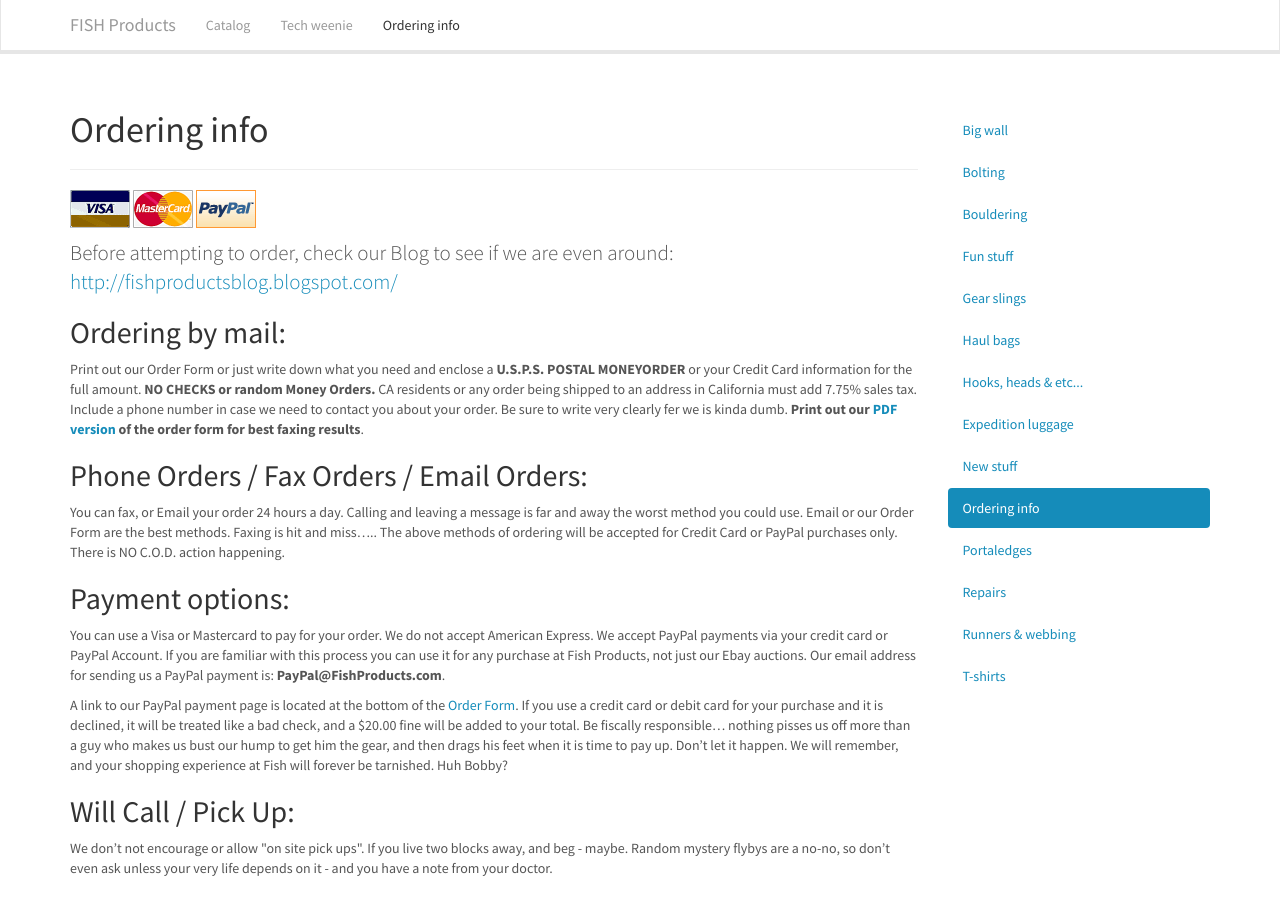
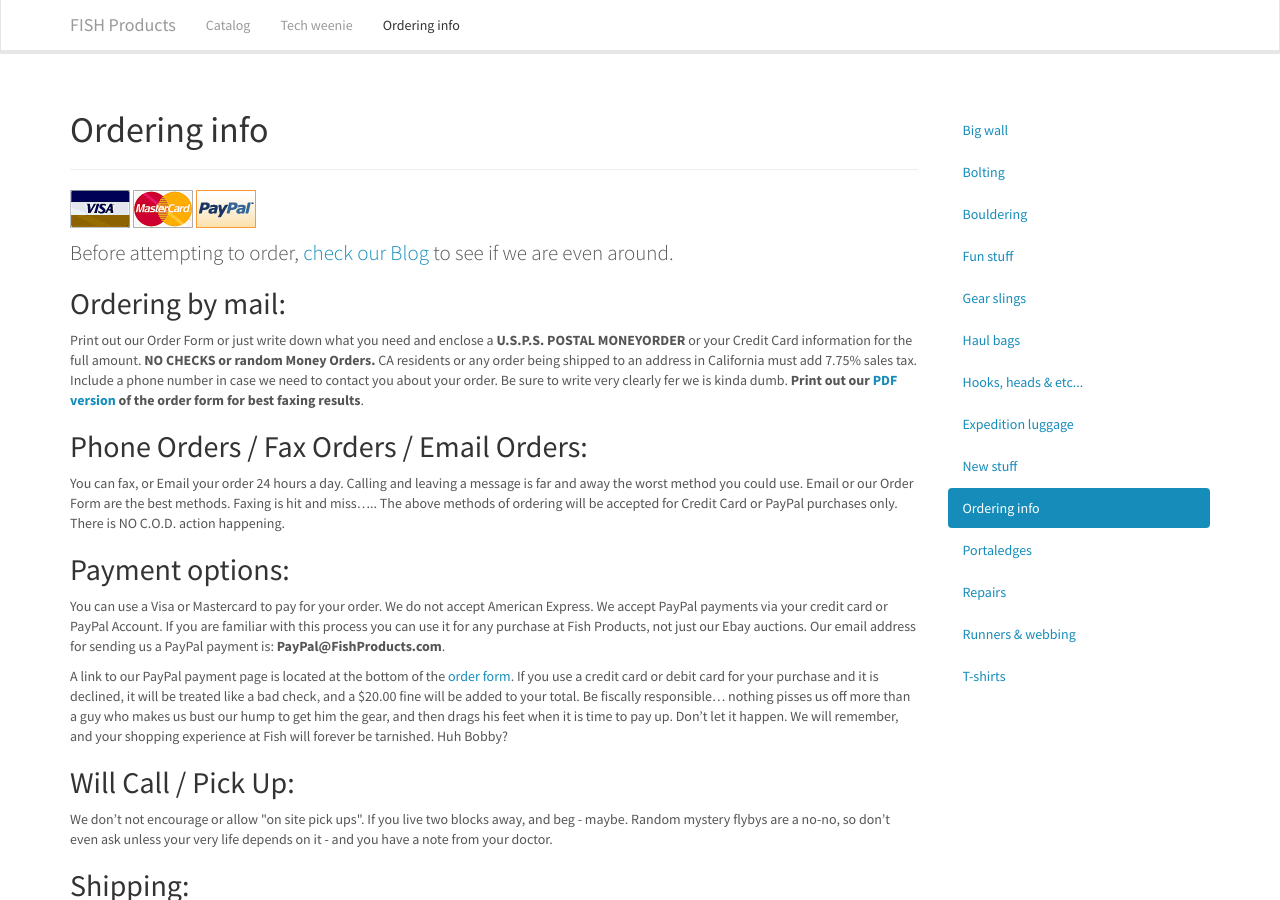
Before and after one commit to tymadsen/fishproducts, a Jekyll site: the page built from catalog/ordering_info.md, in a window 1280 px wide and 900 px high. Built offline with Jekyll 4.4.1, drawn with Linux system fonts in a browser that asks for light colours.

Commit message:
added order form and marked down ordering info some more

```diff
--- a/catalog/ordering_info.md
+++ b/catalog/ordering_info.md
@@ -6,23 +6,19 @@
 group: ordering
 ---
 
-<p>
-  <img src="{{ "/pics/visa.gif" | prepend: site.baseurl }}" width="60" height="38">
-  <img src="{{ "/pics/mastercard.gif" | prepend: site.baseurl }}" width="60" height="38">
-  <img src="{{ "/pics/paypal_logo.gif" | prepend: site.baseurl }}" width="60" height="38">
-</p>
-<p class="lead">
-  Before attempting to order, check our Blog to see if we are even around:
-  <br />
-  <a href="http://www.fishproductsblog.blogspot.com" target="_blank">http://fishproductsblog.blogspot.com/</a>
-</p>
+![Visa]({{ "/pics/visa.gif" | prepend: site.baseurl }})
+![Mastercard]({{ "/pics/mastercard.gif" | prepend: site.baseurl }})
+![PayPal]({{ "/pics/paypal_logo.gif" | prepend: site.baseurl }})
+
+Before attempting to order, [check our Blog](http://www.fishproductsblog.blogspot.com){: target="_blank"} to see if we are even around.
+{: .lead }
 
 
 Ordering by mail:
 ---
 
 Print out our Order Form or just write down what you need and enclose a **U.S.P.S. POSTAL MONEYORDER** or your Credit Card information for the full amount. **NO CHECKS or random Money Orders.** CA residents or any order being shipped to an address in California must add 7.75% sales tax. Include a phone number in case we need to contact you about your order. Be sure to write very clearly fer we is kinda dumb.
-**Print out our <a href="orderform.pdf" target="_blank">PDF version</a> of the order form for best faxing results**.
+**Print out our [PDF version]({{ "/files/orderform.pdf" | prepend: site.baseurl }}){: target="_blank"} of the order form for best faxing results**.
 
 
 Phone Orders / Fax Orders / Email Orders:
@@ -37,7 +33,7 @@
 
 You can use a Visa or Mastercard to pay for your order. We do not accept American Express. We accept PayPal payments via your credit card or PayPal Account. If you are familiar with this process you can use it for any purchase at Fish Products, not just our Ebay auctions. Our email address for sending us a PayPal payment is: **PayPal@FishProducts.com**.
 
-A link to our PayPal payment page is located at the bottom of the <a href="orderform.html" target="_blank">Order Form</a>. If you use a credit card or debit card for your purchase and it is declined, it will be treated like a bad check, and a $20.00 fine will be added to your total. Be fiscally responsible... nothing pisses us off more than a guy who makes us bust our hump to get him the gear, and then drags his feet when it is time to pay up. Don't let it happen. We will remember, and your shopping experience at Fish will forever be tarnished. Huh Bobby?
+A link to our PayPal payment page is located at the bottom of the [order form]({{ "/catalog/orderform/" | prepend: site.baseurl }}). If you use a credit card or debit card for your purchase and it is declined, it will be treated like a bad check, and a $20.00 fine will be added to your total. Be fiscally responsible... nothing pisses us off more than a guy who makes us bust our hump to get him the gear, and then drags his feet when it is time to pay up. Don't let it happen. We will remember, and your shopping experience at Fish will forever be tarnished. Huh Bobby?
 
 
 Will Call / Pick Up:
@@ -69,7 +65,7 @@
 
 Sometimes an item you order will be out of stock or backordered. If this happens, and we can not ship your entire order within a reasonable amount of time, we will notify you of the delay. To reduce the chance of any shipping delay of your order, include second color choices or any other options that will streamline your order. Be sure to put a &quot;drop dead date&quot; on the order form. This is the day you absolutely need to have the gear or your whole vacation is ruined. If you have a firm deadline we will bust our ass to meet it. We know how it is to leave on a trip without a much needed piece of gear ... it sucks! Be sure to read the ordering tips below:
 
-<img src="{{ "/pics/union_jack.jpg" | prepend: site.baseurl }}" width="71" height="35"> International orders <small>(especially you british guys and gals...)</small>
+![International]({{ "/pics/union_jack.jpg" | prepend: site.baseurl }}){: width="71" } International orders <small>(especially you british guys and gals...)</small>
 ---
 
 **If you are coming to the USA to climb, we can ship your order to your climbing destination here in the US. It is very common to ship International orders to Yosemite Valley or any other US climbing area.**
```
Also changed, not shown: 1 other file.
